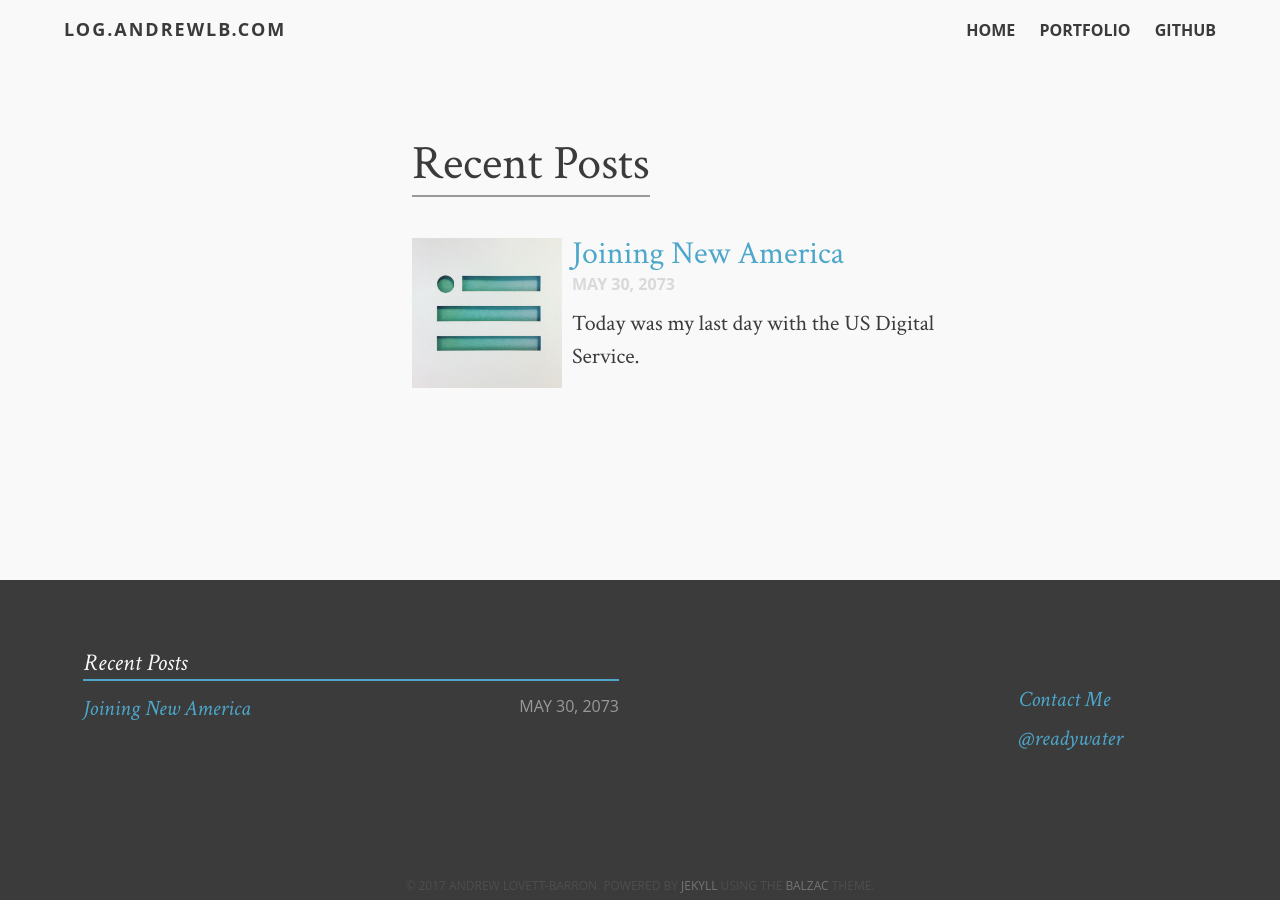
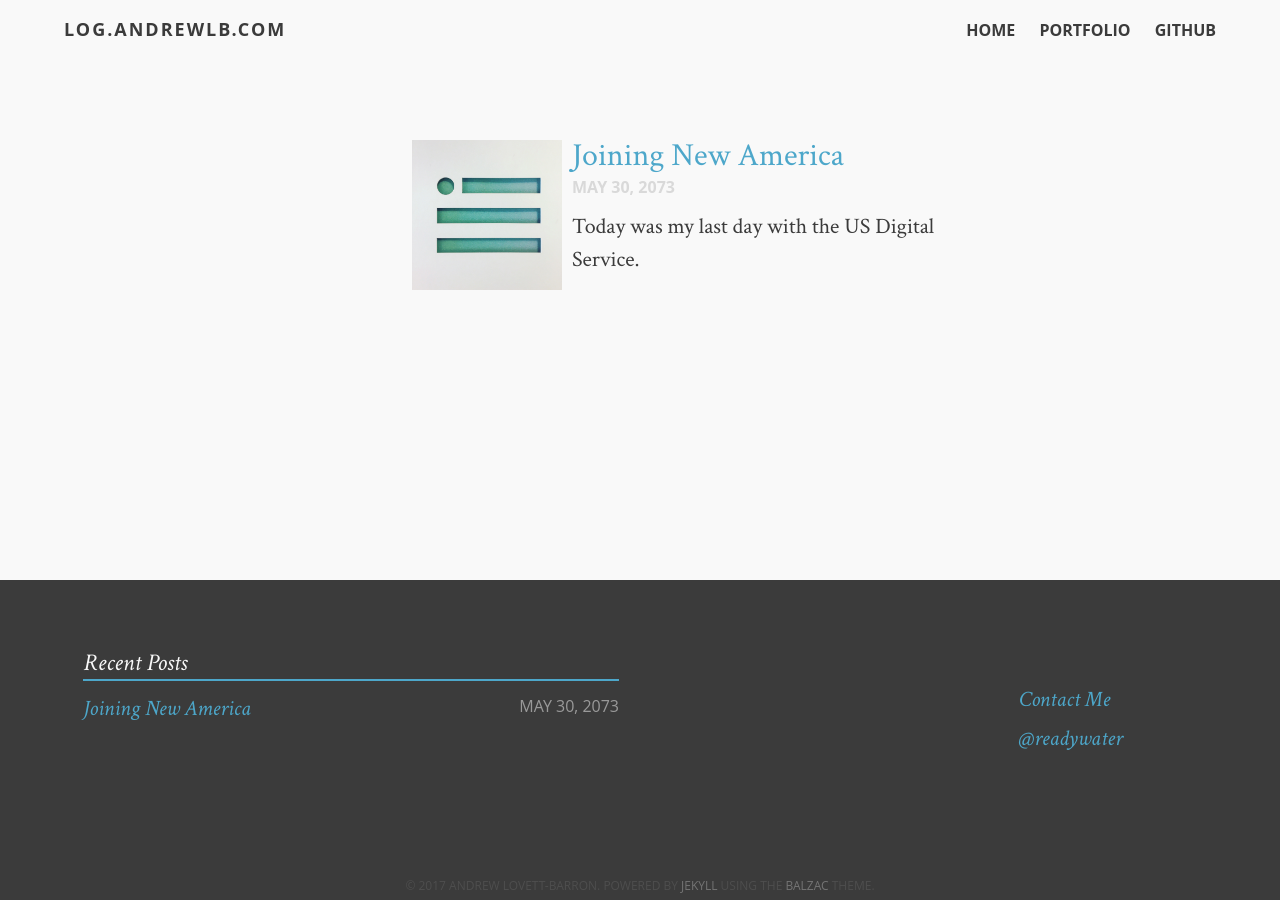
Before and after one commit to readywater/log.andrewlb.com, a Jekyll site: the page built from index.md, in a window 1280 px wide. Built offline with Jekyll 4.4.1, drawn with Linux system fonts in a browser that asks for light colours.

```diff
--- a/_layouts/home.html
+++ b/_layouts/home.html
@@ -4,7 +4,7 @@
         <section class="article archive">
           <article class="archive-wrap">
               <ol class="post-list">
-                 <lh><h2><span class="bb">{{ page.title }}</span></h2></lh>
+                 <!-- <lh><h2><span class="bb">{{ page.title }}</span></h2></lh> -->
                   {% for post in site.posts %}
                   <li>
                     <div class="thumb pull-left">{{ post.excerpt }}</div>
--- a/index.md
+++ b/index.md
@@ -1,6 +1,6 @@
 ---
 layout: home
-title: "Recent Posts"
+title: "On my mind."
 tags: [Jekyll, theme, responsive, blog, template]
 image:
   feature: typewriter.jpg
```
